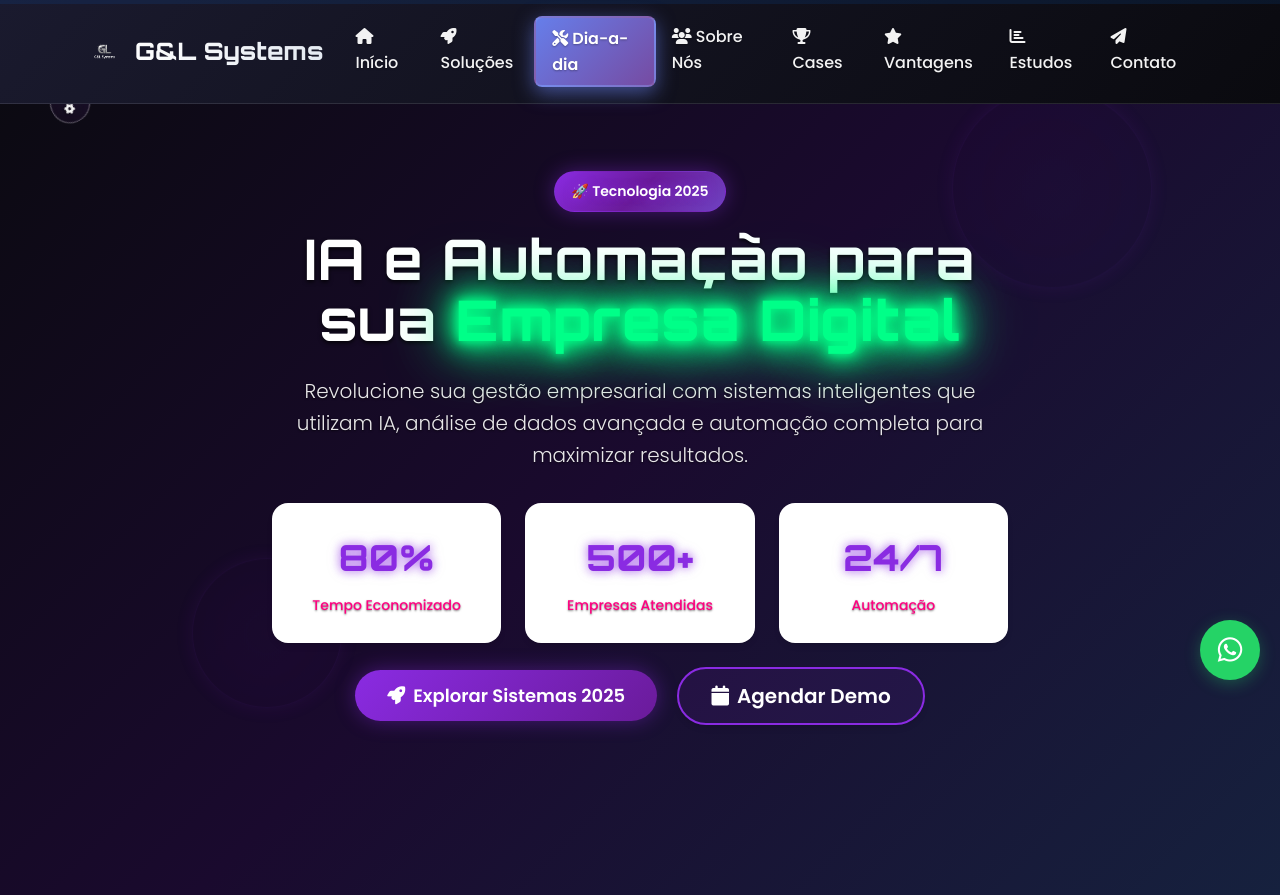
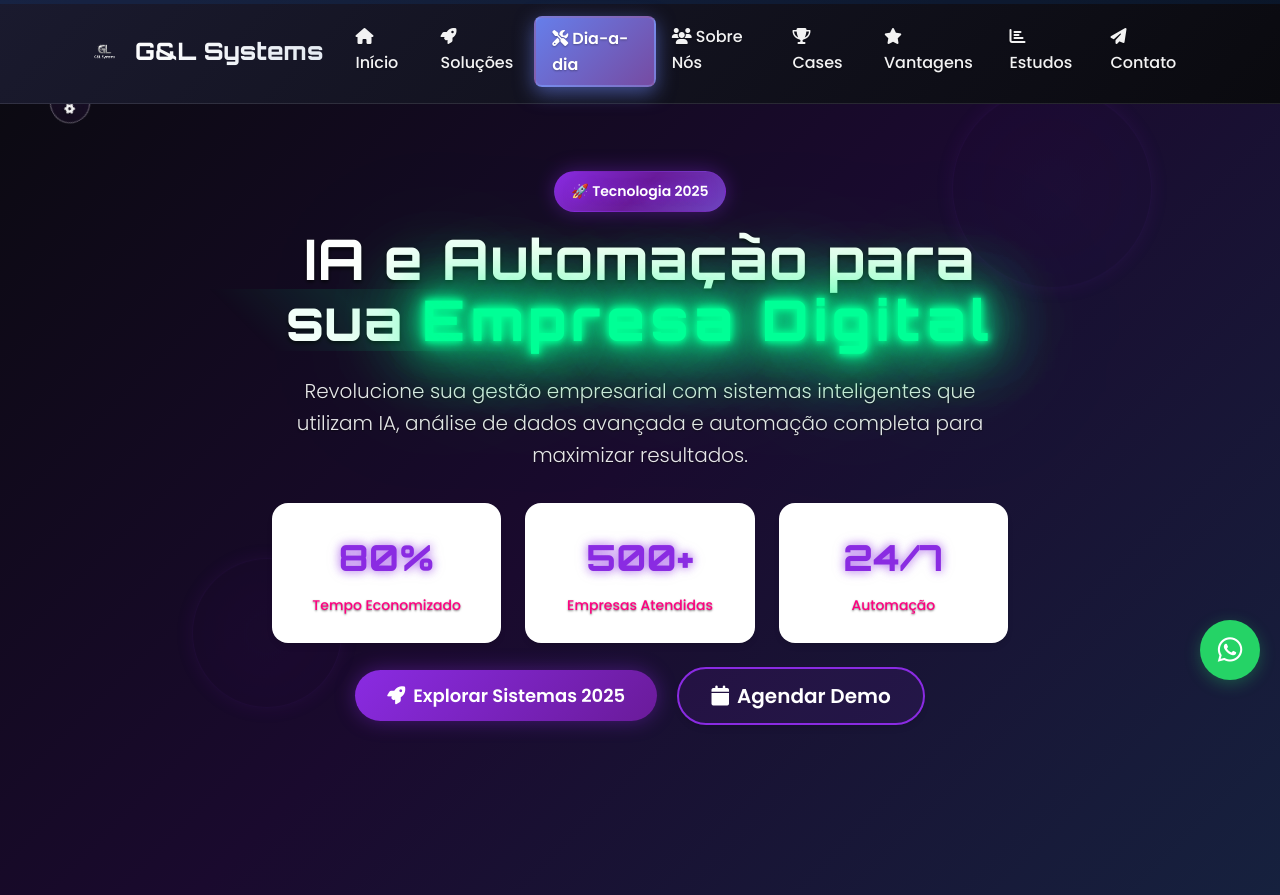
Before and after one commit to lsfrenzel/GLSystemsSite, a Flask app: page / in a window 1280 px wide. Shown: the top 895 px of the page. Run offline with Flask 3, Linux system fonts and the light colour scheme; some libraries are stand-ins or nearby versions.

Commit message:
Enhance the glowing effect of the company name on the hero section
Adjusted CSS for the `.neon-text` class to intensify the glow effect and added a new sweep animation for a more dynamic visual presentation.

Replit-Commit-Author: Agent
Replit-Commit-Session-Id: 40b24d3b-d2ab-4787-9c19-3b3a63ba8792
Replit-Commit-Checkpoint-Type: full_checkpoint
Replit-Commit-Screenshot-Url: https://storage.googleapis.com/screenshot-production-us-central1/1c8f97d9-0738-484d-afa7-2ff477a8dc98/40b24d3b-d2ab-4787-9c19-3b3a63ba8792/HMwRjzZ

```diff
--- a/static/css/style.css
+++ b/static/css/style.css
@@ -139,58 +139,63 @@ h1, h2, h3, h4, h5, h6 {
 .neon-text {
     color: #00ff88;
     text-shadow:
-        0 0 5px #00ff88,
+        0 0 7px #00ff88,
         0 0 10px #00ff88,
-        0 0 15px #00ff88,
-        0 0 20px #00ff88,
-        0 0 35px #00ff88,
-        0 0 40px #00ff88;
-    animation: neonPulse 2s ease-in-out infinite alternate;
+        0 0 21px #00ff88,
+        0 0 42px #00ff88,
+        0 0 82px #00ff88,
+        0 0 92px #00ff88,
+        0 0 102px #00ff88,
+        0 0 151px #00ff88;
+    animation: neonPulse 1.5s ease-in-out infinite alternate;
     font-weight: 800;
     position: relative;
     display: inline-block;
-}
-
-.neon-text::before {
-    content: attr(data-text);
+    letter-spacing: 0.1em;
+}
+
+.neon-text::after {
+    content: "";
     position: absolute;
     top: 0;
     left: 0;
     width: 100%;
     height: 100%;
-    color: #8a2be2;
-    text-shadow:
-        0 0 5px #8a2be2,
-        0 0 10px #8a2be2,
-        0 0 15px #8a2be2;
-    animation: neonFlicker 3s linear infinite;
-    z-index: -1;
+    background: linear-gradient(45deg, transparent 30%, rgba(0, 255, 136, 0.1) 50%, transparent 70%);
+    animation: neonSweep 3s linear infinite;
 }
 
 @keyframes neonPulse {
     0% {
         text-shadow:
-            0 0 5px #00ff88,
+            0 0 7px #00ff88,
             0 0 10px #00ff88,
-            0 0 15px #00ff88,
-            0 0 20px #00ff88,
-            0 0 35px #00ff88,
-            0 0 40px #00ff88;
+            0 0 21px #00ff88,
+            0 0 42px #00ff88,
+            0 0 82px #00ff88,
+            0 0 92px #00ff88,
+            0 0 102px #00ff88,
+            0 0 151px #00ff88;
+        filter: brightness(1);
     }
     100% {
         text-shadow:
-            0 0 10px #00ff88,
-            0 0 20px #00ff88,
-            0 0 30px #00ff88,
+            0 0 4px #00ff88,
+            0 0 11px #00ff88,
+            0 0 19px #00ff88,
             0 0 40px #00ff88,
-            0 0 70px #00ff88,
-            0 0 80px #00ff88;
-    }
-}
-
-@keyframes neonFlicker {
-    0%, 100% { opacity: 1; }
-    50% { opacity: 0.8; }
+            0 0 80px #00ff88,
+            0 0 90px #00ff88,
+            0 0 100px #00ff88,
+            0 0 150px #00ff88,
+            0 0 200px #00ff88;
+        filter: brightness(1.3);
+    }
+}
+
+@keyframes neonSweep {
+    0% { transform: translateX(-100%); }
+    100% { transform: translateX(100%); }
 }
 
 .logo-container {
```
Also changed, not shown: 1 other file.
